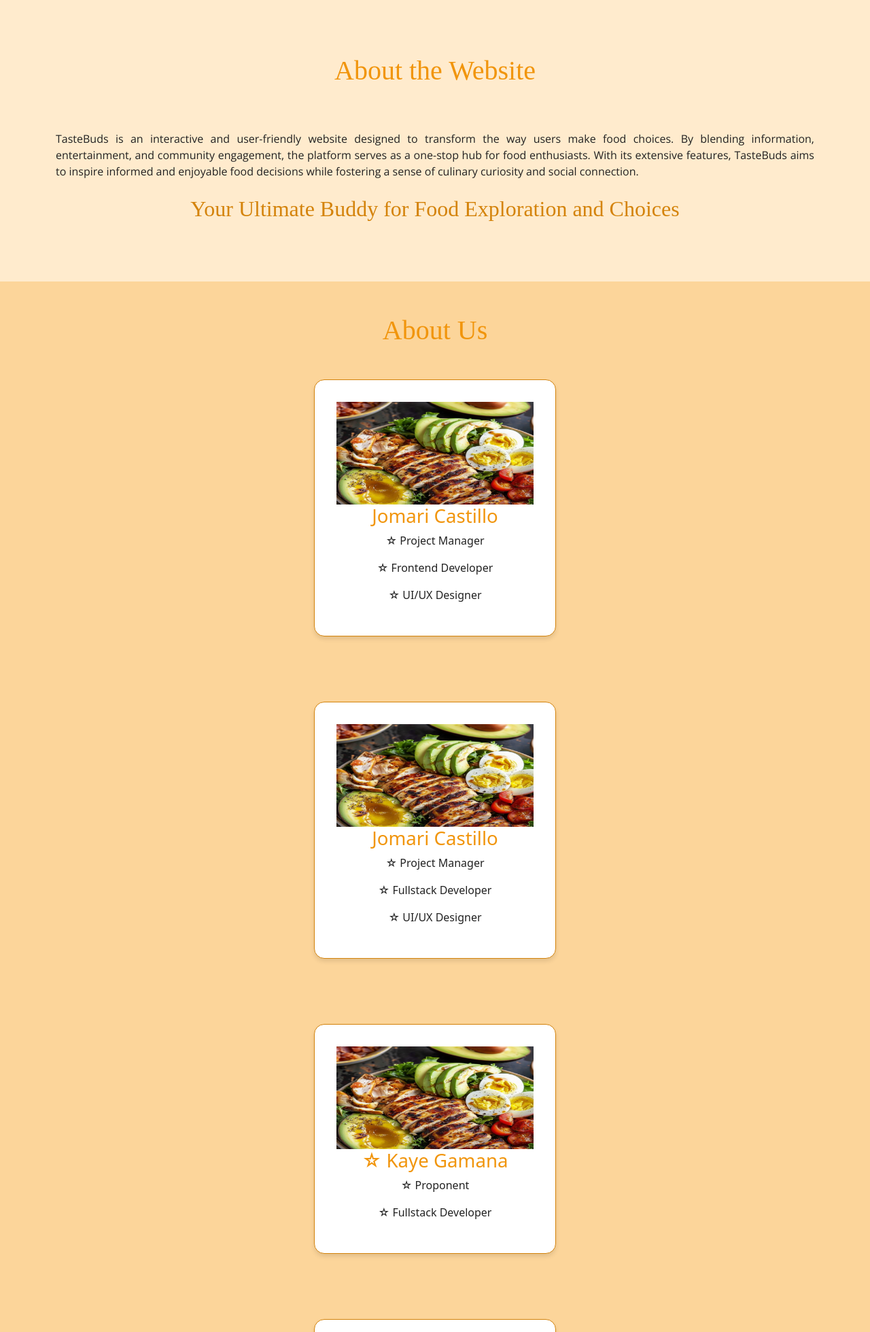
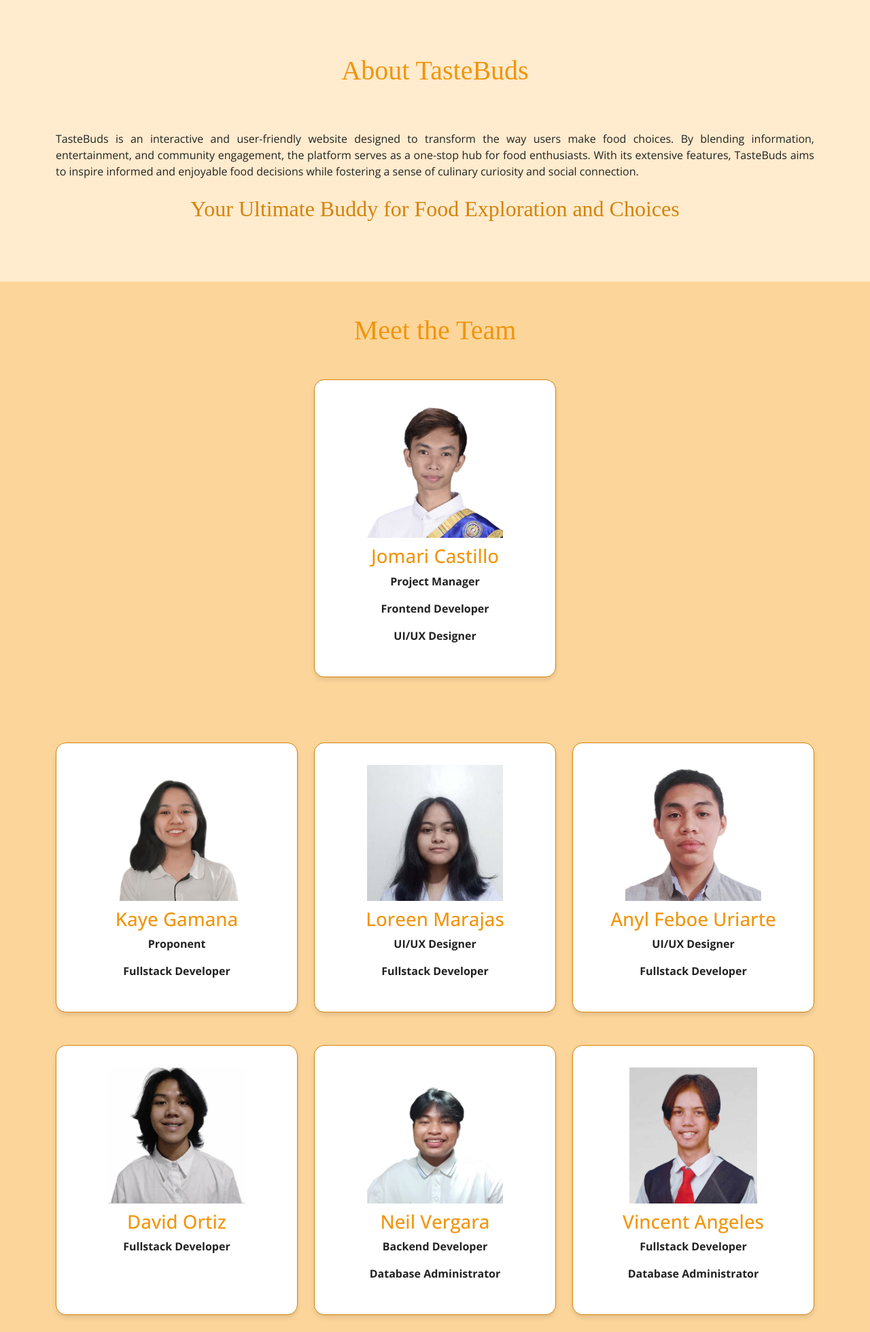
Before and after one commit to HexaStacks-org/TasteBuds, a PHP site: page /users/aboutUs.php in a window 1280 px wide. Shown: the top 1959 px of the page at 68% size. Run offline with PHP 8.4, Linux system fonts and the light colour scheme; some web fonts are replaced.

Commit message:
Modified About Us Page

```diff
--- a/users/aboutUs.php
+++ b/users/aboutUs.php
@@ -13,6 +13,7 @@
     <link rel="stylesheet" href="../shared/assets/css/style.css" />
     <link rel="stylesheet" href="../shared/assets/css/footer.css" />
     <link rel="icon" type="image" href="../shared/assets/image/TasteBuds_Icon.png">
+
     <style>
         .about-container {
             background-color: var(--fc-light-orange);
@@ -45,28 +46,33 @@
             padding: 2rem;
             text-align: center;
             transition: transform 0.3s;
-        }
-
-        .profile-card:hover {
-            transform: scale(1.05);
+            height: 100%;
         }
 
         .profile-card h5 {
             font-size: var(--fs-h4);
             color: var(--fc-primary-orange);
+            margin-top: 10px;
+            font-family: var(--ff-text);
         }
 
         .profile-card p {
+            font-family: var(--ff-text);
             font-size: var(--fs-paragraph);
             color: var(--fc-black);
+            font-weight: bold;
+        }
+
+        .img-fluid{
+            height: 200px;
+            object-fit: cover;
         }
     </style>
 </head>
 
-<body>
     <section class="about-container">
         <div class="container">
-            <h1 class="about-header rammetto-one" style="color: var(--fc-primary-orange);">About the Website</h1>
+            <h1 class="about-header rammetto-one" style="color: var(--fc-primary-orange);">About TasteBuds</h1>
             <div class="about-content">
                 <p>
                     TasteBuds is an interactive and user-friendly website designed to transform the way users make food
@@ -80,21 +86,21 @@
         </div>
     </section>
 
-<section class="profile-section" id = #team>
+    <section class="profile-section" id=#team>
         <div class="container">
-        <h1 class="text-center rammetto-one mb-5" style="color: var(--fc-primary-orange);">About Us</h1>
+            <h1 class="text-center rammetto-one mb-5" style="color: var(--fc-primary-orange);">Meet the Team</h1>
             <div class="row justify-content-center">
                 <!-- Developer Card -->
                 <div class="col-md-4">
                     <div class="profile-card">
                         <div class="profile-image">
                             <!-- Placeholder for the developer's image -->
-                        <img src="../shared/assets/image/mockup-pic.png" alt="Jomari Castillo" class="img-fluid">
+                            <img src="../shared/assets/image/team-image/castillo.jpg" alt="Jomari Castillo" class="img-fluid">
                         </div>
                         <h5>Jomari Castillo</h5>
-                    <p>☆ Project Manager</p>
-                    <p>☆ Frontend Developer</p>
-                    <p>☆ UI/UX Designer</p>
+                        <p>Project Manager</p>
+                        <p>Frontend Developer</p>
+                        <p>UI/UX Designer</p>
                     </div>
                 </div>
             </div>
@@ -104,130 +110,67 @@
     <section class="profile-section">
         <div class="container">
             <div class="row justify-content-center">
-            <!-- Developer Card -->
-            <div class="col-md-4">
+                <!-- First Row -->
+                <div class="col-md-4 mb-4">
                     <div class="profile-card">
                         <div class="profile-image">
-                        <!-- Placeholder for the developer's image -->
-                        <img src="../shared/assets/image/mockup-pic.png" alt="Jomari Castillo" class="img-fluid">
+                            <img src="../shared/assets/image/team-image/gamana.jpg" alt="Jomari Castillo" class="img-fluid">
                         </div>
-                    <h5>Jomari Castillo</h5>
-                    <p>☆ Project Manager</p>
-                    <p>☆ Fullstack Developer</p>
-                    <p>☆ UI/UX Designer</p>
+                        <h5>Kaye Gamana</h5>
+                        <p>Proponent</p>
+                        <p>Fullstack Developer</p>
+                    </div>
+                </div>
+                <div class="col-md-4 mb-4">
+                    <div class="profile-card">
+                        <div class="profile-image">
+                            <img src="../shared/assets/image/team-image/marajas.jpg" alt="Jomari Castillo" class="img-fluid">
+                        </div>
+                        <h5>Loreen Marajas</h5>
+                        <p>UI/UX Designer</p>
+                        <p>Fullstack Developer</p>
+                    </div>
+                </div>
+                <div class="col-md-4 mb-4">
+                    <div class="profile-card">
+                        <div class="profile-image">
+                            <img src="../shared/assets/image/team-image/uriarte.jpg" alt="Jomari Castillo" class="img-fluid">
+                        </div>
+                        <h5>Anyl Feboe Uriarte</h5>
+                        <p>UI/UX Designer</p>
+                        <p>Fullstack Developer</p>
                     </div>
                 </div>
             </div>
-    </div>
-</section>
-
-<section class="profile-section">
-    <div class="container">
-        <div class="row justify-content-center">
-            <!-- Developer Card -->
-            <div class="col-md-4">
+            <div class="row justify-content-center mt-4">
+                <!-- Second Row -->
+                <div class="col-md-4 mb-4">
                     <div class="profile-card">
                         <div class="profile-image">
-                        <!-- Placeholder for the developer's image -->
-                        <img src="../shared/assets/image/mockup-pic.png" alt="Jomari Castillo" class="img-fluid">
+                            <img src="../shared/assets/image/team-image/ortiz.jpg" alt="Jomari Castillo" class="img-fluid">
                         </div>
-                    <h5>☆ Kaye Gamana</h5>
-                    <p>☆ Proponent</p>
-                    <p>☆ Fullstack Developer</p>
+                        <h5>David Ortiz</h5>
+                        <p>Fullstack Developer</p>
                     </div>
                 </div>
+                <div class="col-md-4 mb-4">
+                    <div class="profile-card">
+                        <div class="profile-image">
+                            <img src="../shared/assets/image/team-image/vergara.jpg" alt="Jomari Castillo" class="img-fluid">
+                        </div>
+                        <h5>Neil Vergara</h5>
+                        <p>Backend Developer</p>
+                        <p>Database Administrator</p>
                     </div>
                 </div>
-</section>
-
-<section class="profile-section">
-    <div class="container">
-        <div class="row justify-content-center">
-            <!-- Developer Card -->
-            <div class="col-md-4">
+                <div class="col-md-4 mb-4">
                     <div class="profile-card">
                         <div class="profile-image">
-                        <!-- Placeholder for the developer's image -->
-                        <img src="../shared/assets/image/mockup-pic.png" alt="Jomari Castillo" class="img-fluid">
+                            <img src="../shared/assets/image/team-image/angeles.jpg" alt="Jomari Castillo" class="img-fluid">
                         </div>
-                    <h5>☆ Loreen Marajas</h5>
-                    <p>☆ UI/UX Designer</p>
-                    <p>☆ Fullstack Developer</p>
-                </div>
-            </div>
-        </div>
-    </div>
-</section>
-
-<section class="profile-section">
-    <div class="container">
-        <div class="row justify-content-center">
-            <!-- Developer Card -->
-            <div class="col-md-4">
-                <div class="profile-card">
-                    <div class="profile-image">
-                        <!-- Placeholder for the developer's image -->
-                        <img src="../shared/assets/image/mockup-pic.png" alt="Jomari Castillo" class="img-fluid">
-                    </div>
-                    <h5>☆ Anyl Feboe Uriarte</h5>
-                    <p>☆ UI/UX Designer</p>
-                    <p>☆ Fullstack Developer</p>
-                </div>
-            </div>
-        </div>
-    </div>
-</section>
-
-<section class="profile-section">
-    <div class="container">
-        <div class="row justify-content-center">
-            <!-- Developer Card -->
-            <div class="col-md-4">
-                <div class="profile-card">
-                    <div class="profile-image">
-                        <!-- Placeholder for the developer's image -->
-                        <img src="../shared/assets/image/mockup-pic.png" alt="Jomari Castillo" class="img-fluid">
-                    </div>
-                    <h5>☆ David Ortiz</h5>
-                    <p>☆ Fullstack Developer</p>
-                </div>
-            </div>
-        </div>
-    </div>
-</section>
-
-<section class="profile-section">
-    <div class="container">
-        <div class="row justify-content-center">
-            <!-- Developer Card -->
-            <div class="col-md-4">
-                <div class="profile-card">
-                    <div class="profile-image">
-                        <!-- Placeholder for the developer's image -->
-                        <img src="../shared/assets/image/mockup-pic.png" alt="Jomari Castillo" class="img-fluid">
-                    </div>
-                    <h5>☆ Neil Vergara</h5>
-                    <p>☆ Backend Developer</p>
-                    <p>☆ Database Administrator</p>
-                </div>
-            </div>
-        </div>
-    </div>
-</section>
-
-<section class="profile-section">
-    <div class="container">
-        <div class="row justify-content-center">
-            <!-- Developer Card -->
-            <div class="col-md-4">
-                <div class="profile-card">
-                    <div class="profile-image">
-                        <!-- Placeholder for the developer's image -->
-                        <img src="../shared/assets/image/mockup-pic.png" alt="Jomari Castillo" class="img-fluid">
-                    </div>
-                    <h5>☆ Vincent Angeles</h5>
-                    <p>☆ Fullstack Developer</p>
-                    <p>☆ Database Administrator</p>
+                        <h5>Vincent Angeles</h5>
+                        <p>Fullstack Developer</p>
+                        <p>Database Administrator</p>
                     </div>
                 </div>
             </div>
```
Also changed, not shown: aboutUs.php (+76 -132 lines), shared/assets/image/team-image/angeles.jpg (added), shared/assets/image/team-image/castillo.jpg (added), shared/assets/image/team-image/gamana.jpg (added), shared/assets/image/team-image/marajas.jpg (added), shared/assets/image/team-image/ortiz.jpg (added), shared/assets/image/team-image/uriarte.jpg (added), shared/assets/image/team-image/vergara.jpg (added). Lines whose indentation alone changed are shown as unchanged.
